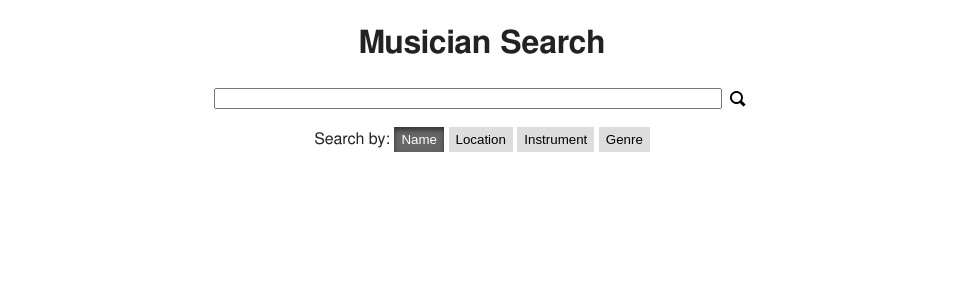
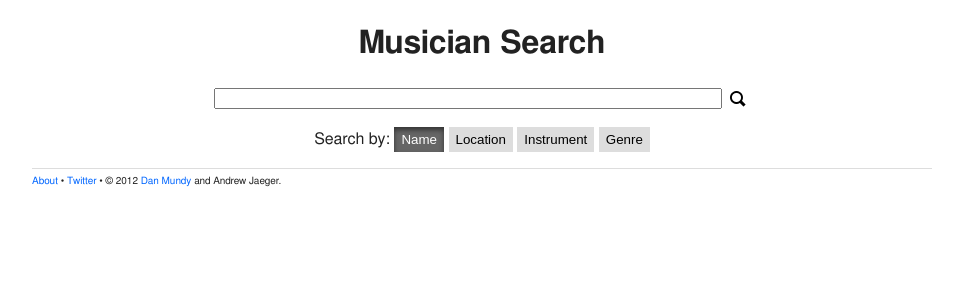
Before and after one commit to MrJaeger/GarageSlam, a PHP site: page /search.php in a window 1280 px wide. Shown: the part 33-333 px from the top of the page, without its empty margins (158-1121 px from the left). Run offline with PHP 8.4, Linux system fonts and the light colour scheme; some libraries are stand-ins or nearby versions.

Commit message:
Adds an about page and a footer.

```diff
--- a/footer.php
+++ b/footer.php
@@ -1,2 +1,7 @@
+		<div class="wrapper">
+			<div class="footer">
+				<a href="/about.php">About</a> &bull; <a href="http://www.twitter.com/garageslam">Twitter</a> &bull; &copy; 2012 <a href="http://twitter.com/exchgr">Dan Mundy</a> and Andrew Jaeger.
+			</div><!--/.footer-->
+		</div><!--/.wrapper-->
 	</body>
 </html>
--- a/header.php
+++ b/header.php
@@ -76,7 +76,7 @@
 				        });
 					</script>
 
-					<img id="fbPicture" /> <span class="currentName"></span><div class="fb-login-button inline" data-scope="user_about_me, user_education_history, user_hometown, user_location, email"></div>
+					<img id="fbPicture" class="icon" /> <span class="currentName"></span><div class="fb-login-button inline" data-scope="user_about_me, user_education_history, user_hometown, user_location, email"></div>
 				</div>
 				<h1><a href="/">GarageSlam</a></h1><span class="small">alpha</span>
 			</div><!--/.wrapper-->
--- a/style.css
+++ b/style.css
@@ -9,6 +9,7 @@ body {
 }
 
 .wrapper {
+	clear: both;
 	position: relative;
 	width: 900px;
 	margin: 0px auto;
@@ -22,7 +23,7 @@ header {
 
 p {
 	text-align: justify;
-	font-size: small;
+	/*font-size: small;*/
 	margin: 5px 0px;
 }
 
@@ -65,6 +66,10 @@ header h1 {
 img {
 	background: #dddddd;
 	box-shadow: 0px 3px 5px #333;
+}
+
+img.icon {
+	box-shadow: none !important;
 }
 
 header img, img.landing {
@@ -156,6 +161,11 @@ ul.ui-autocomplete li {
 }
 
 ul#filters {
+	padding: 0px;
+}
+
+ul.no-bullet {
+	list-style: none;
 	padding: 0px;
 }
 
@@ -306,6 +316,15 @@ div.result {
 	display: inline-block;
 }
 
+.footer {
+	clear: both;
+	margin: 10px 0px 0px 0px;
+	padding: 5px 0px 0px 0px;
+	border-top: 1px solid #dddddd;
+	text-align: left;
+	font-size: x-small;
+}
+
 /* Forms */
 
 header #login {
```
